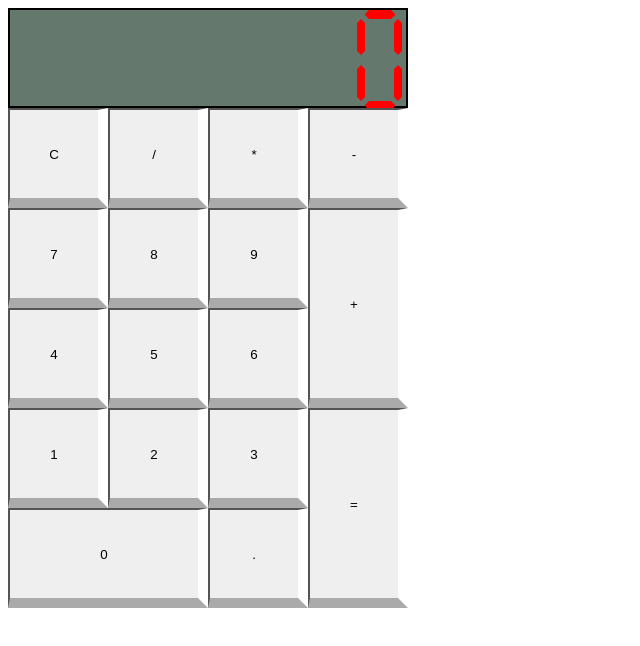
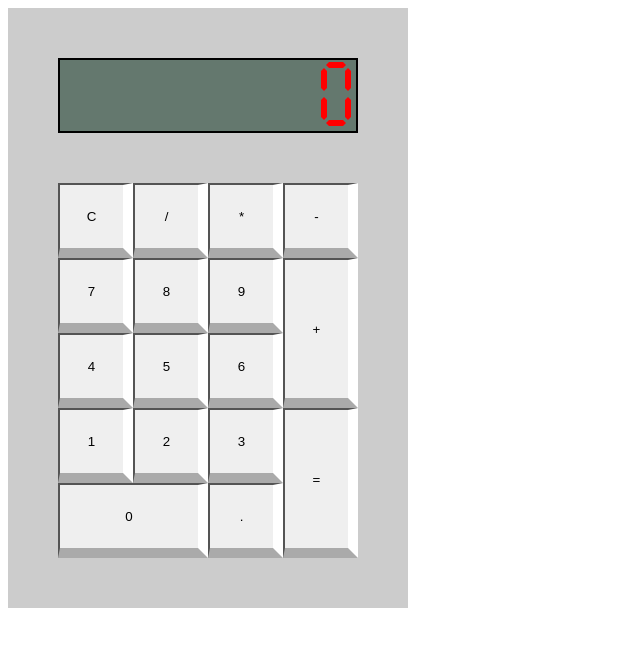
Before and after one commit to The-Slick-Nick/odin-calculator, a website: page index.html in a window 1280 px wide. Shown: the whole page, without its empty margins (0-640 px from the left). Drawn offline with Linux system fonts and the light colour scheme.

Commit message:
style: Add spacing between components and adjust color scheme

```diff
--- a/digit-style.css
+++ b/digit-style.css
@@ -13,12 +13,13 @@
     --padding-total: calc(0.1 * var(--digit-display-width));
 
     --digit-width: calc(0.9 * var(--digit-display-width) / var(--num-digits));
-    --digit-height: var(--digit-display-height);
+    --digit-height: calc(0.9 * var(--digit-display-height));
 
     --digit-border-size: calc(var(--digit-width) / 10);
 }
 
 .digit-display {
+    flex: 0 1 auto;
     border: 2px solid black;
     background-color: #64786e;
     box-sizing: border-box;
@@ -28,11 +29,14 @@
 }
 
 .digit-box {
+    box-sizing: border-box;
+    padding: calc(0.5 * 0.1 * var(--digit-display-width) / var(--num-digits));
     display: flex;
     height: var(--digit-height);
     width: var(--digit-width);
     align-items: stretch;
     flex-direction: column;
+
 }
 
 .digit-row {
--- a/keypad-style.css
+++ b/keypad-style.css
@@ -10,6 +10,7 @@
 }
 
 .keypad {
+    flex: 0 1 auto;
     display: flex;
     flex-direction: row;
     width: var(--keypad-width);
--- a/style.css
+++ b/style.css
@@ -7,8 +7,22 @@
     --calculator-height: 600px;
     --calculator-width: 400px;
 
-    --digit-display-height: calc((1 / 6) * var(--calculator-height));
-    --digit-display-width: var(--calculator-width);
-    --keypad-height: calc((5 / 6) * var(--calculator-height));
-    --keypad-width: var(--calculator-width);
+    --digit-display-height: calc((1 / 8) * var(--calculator-height));
+    --digit-display-width: calc((3 / 4) * var(--calculator-width));
+
+    --keypad-height: calc((5 / 8) * var(--calculator-height));
+    --keypad-width: calc((3 / 4) * var(--calculator-width));
 }
+
+
+.calculator {
+    flex-direction: column;
+    justify-content: space-evenly;
+    align-items: center;
+
+    box-sizing: border-box;
+    display: flex;
+    width: var(--calculator-width);
+    height: var(--calculator-height);
+    background-color: #00000033;
+}
```
